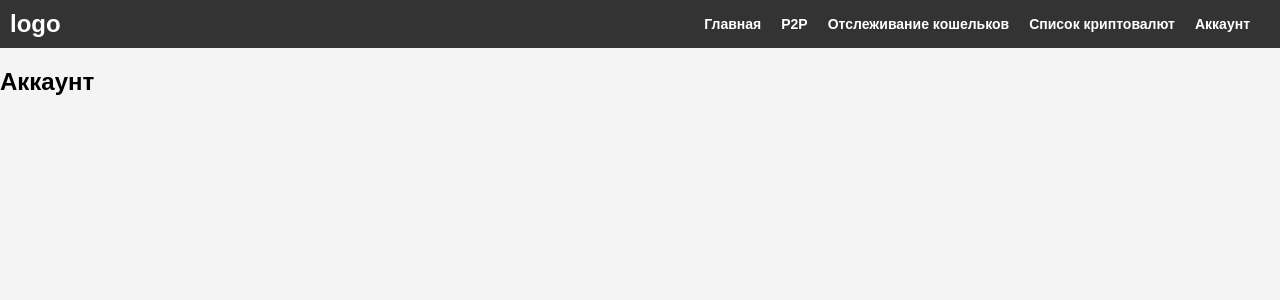
After one commit to yankochur/CryptoChanger, a Flask app: template app/templates/main/account.html in a window 1280 px wide. The commit adds this page. Shown: the top 300 px of the page. Run offline with Flask 3, Linux system fonts and the light colour scheme; the template is opened without the code that fills it, so the values that code supplies are empty.

Commit message:
create /account page

```diff
--- /dev/null
+++ b/app/templates/main/account.html
@@ -0,0 +1,7 @@
+{% extends 'main/base.html' %}
+
+{% block title %} Аккаунт {% endblock %}
+
+{% block body %}
+    <h2>Аккаунт</h2>
+{% endblock %}
--- a/app/templates/main/base.html
+++ b/app/templates/main/base.html
@@ -10,14 +10,14 @@
 </head>
 <body>
     <header>
-    <div class="logo">Ваш логотип</div>
+    <div class="logo">logo</div>
     <nav>
         <ul>
-            <li><a href="/">Главная</a></li>
-            <li><a href="/account">Аккаунт</a></li>
+            <li><a href="/main">Главная</a></li>
             <li><a href="/p2p">P2P</a></li>
             <li><a href="/wallets">Отслеживание кошельков</a></li>
             <li><a href="/cryptos">Список криптовалют</a></li>
+            <li><a href="/account">Аккаунт</a></li>
         </ul>
     </nav>
     </header>
```
